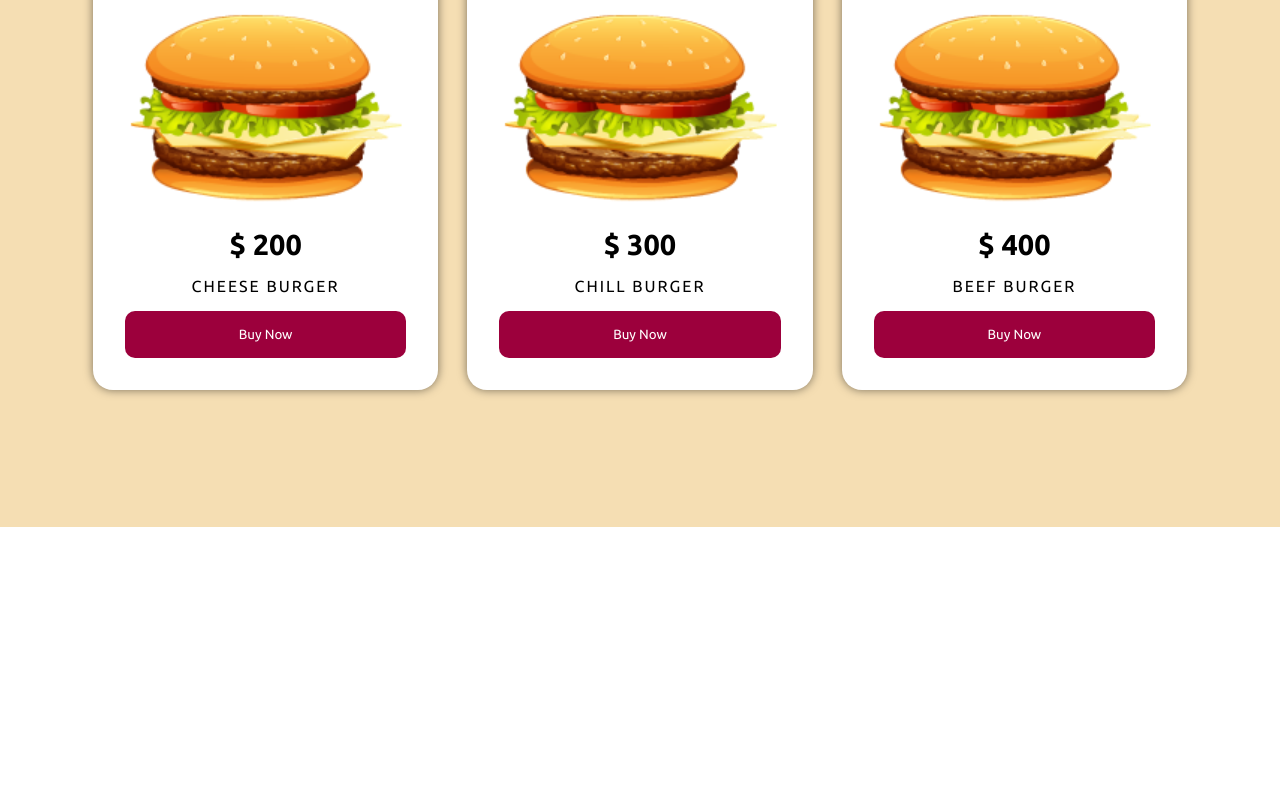
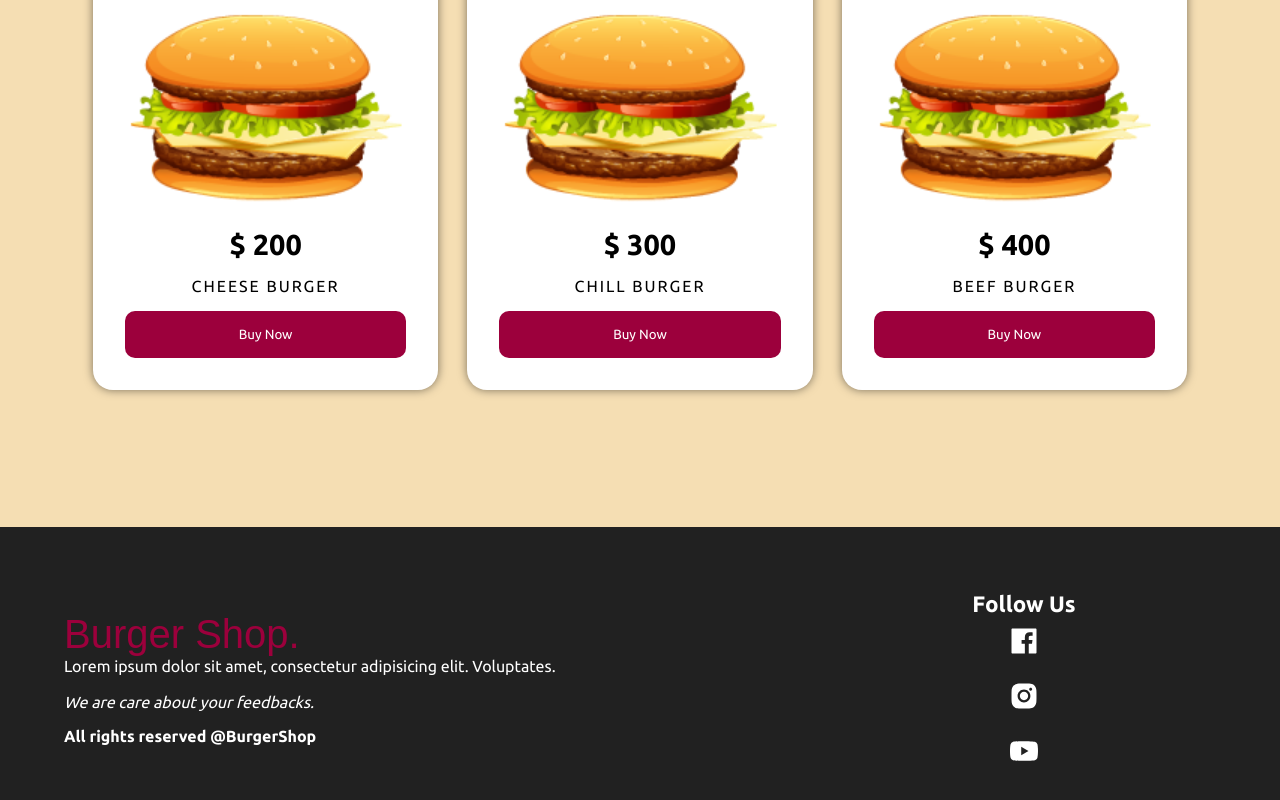
Before and after one commit to mohit838/BurgerShop-MERN, a React (Create React App) app in the folder client/: page / in a window 1280 px wide. Shown: the part 1793-2593 px from the top of the page. Before the commit the page ends 2320 px from the top, so only its background shows below. Built offline with nearby package versions, Linux system fonts and the light colour scheme.

Commit message:
Complete Footer

```diff
--- a/client/src/App.js
+++ b/client/src/App.js
@@ -1,4 +1,4 @@
-import { BrowserRouter, Routes, Route } from "react-router-dom";
+import { BrowserRouter as Router, Routes, Route } from "react-router-dom";
 import Home from "./components/home/Home";
 import Header from "./components/layout/Header";
 import "./styles/app.scss";
@@ -6,15 +6,20 @@ import "./styles/header.scss";
 import "./styles/home.scss";
 import "./styles/founder.scss";
 import "./styles/menu.scss";
+import "./styles/footer.scss";
+import Footer from "./components/layout/Footer";
 
 function App() {
   return (
-    <BrowserRouter>
+    <Router>
       <Header />
       <Routes>
         <Route path="/" element={<Home />} />
       </Routes>
-    </BrowserRouter>
+
+      {/* Footer */}
+      <Footer />
+    </Router>
   );
 }
 
--- /dev/null
+++ b/client/src/components/layout/Footer.jsx
@@ -0,0 +1,33 @@
+import React from "react";
+
+import { AiFillFacebook, AiFillInstagram, AiFillYoutube } from "react-icons/ai";
+
+const Footer = () => {
+  return (
+    <footer>
+      <div>
+        <h2>Burger Shop.</h2>
+        <p>
+          Lorem ipsum dolor sit amet, consectetur adipisicing elit. Voluptates.
+        </p>
+        <br />
+        <em>We are care about your feedbacks.</em>
+        <strong>All rights reserved @BurgerShop</strong>
+      </div>
+      <aside>
+        <h4>Follow Us</h4>
+        <a href="">
+          <AiFillFacebook />
+        </a>
+        <a href="">
+          <AiFillInstagram />
+        </a>
+        <a href="">
+          <AiFillYoutube />
+        </a>
+      </aside>
+    </footer>
+  );
+};
+
+export default Footer;
--- /dev/null
+++ b/client/src/styles/footer.scss
@@ -0,0 +1,54 @@
+@import "colors";
+
+footer {
+  min-height: 15rem;
+  background-color: $dark;
+  padding: 4rem;
+  color: white;
+  display: grid;
+  grid-template-columns: 2fr 1fr;
+  align-items: center;
+
+  h2 {
+    color: $red;
+    font-size: 2.5rem;
+    font-family: fantasy;
+    font-weight: 400;
+  }
+
+  em,
+  strong {
+    display: block;
+  }
+
+  strong {
+    margin: 1rem 0;
+  }
+
+  aside {
+    height: 100%;
+    display: flex;
+    flex-direction: column;
+    align-items: center;
+
+    h4 {
+      font-size: 1.4rem;
+    }
+
+    a {
+      margin: 0.5rem;
+      font-size: 2rem;
+      color: white;
+
+      &:hover {
+        color: $red;
+      }
+    }
+  }
+}
+
+@media screen and (max-width: 600px) {
+  footer {
+    grid-template-columns: 1fr;
+  }
+}
```
